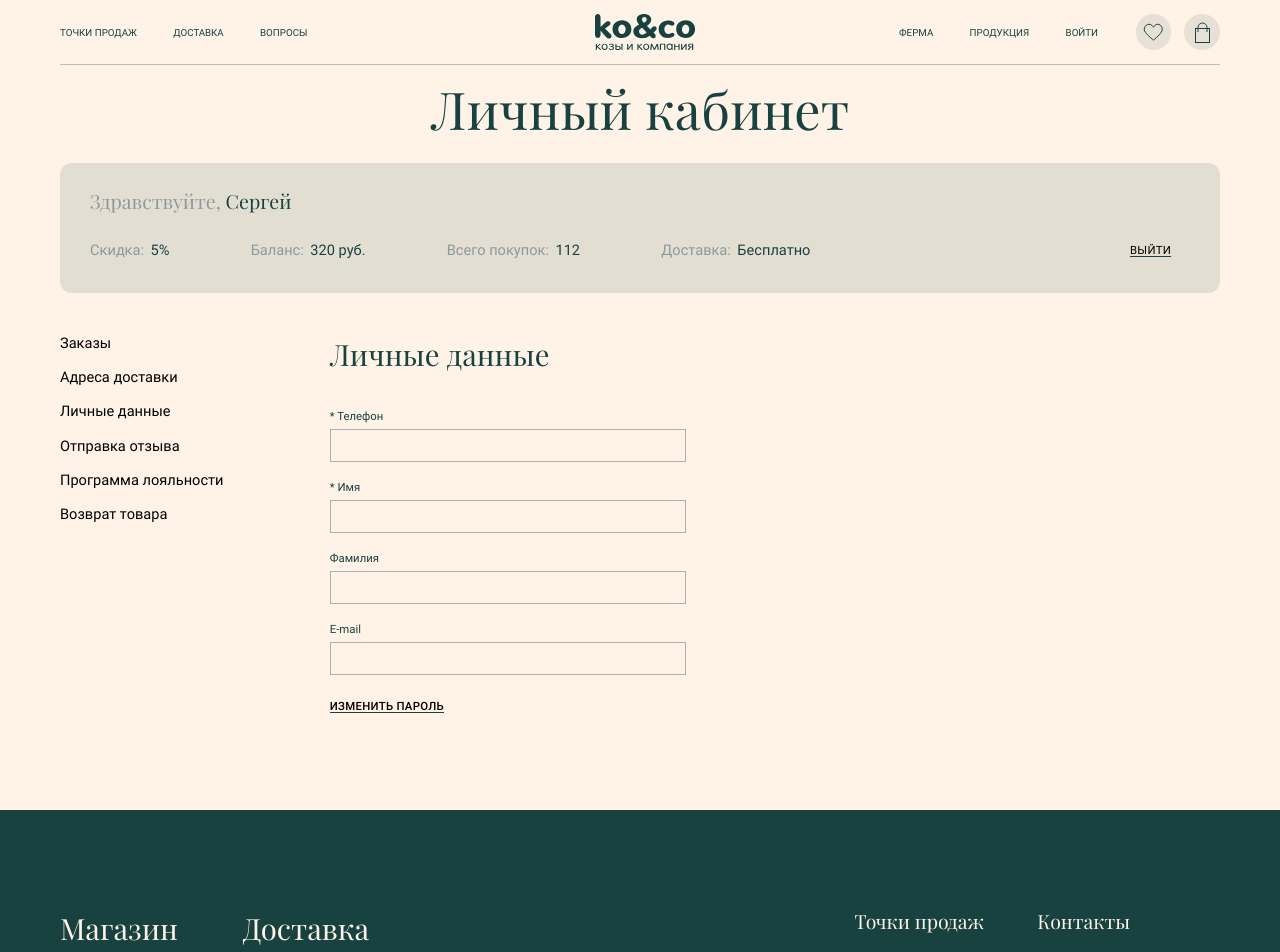
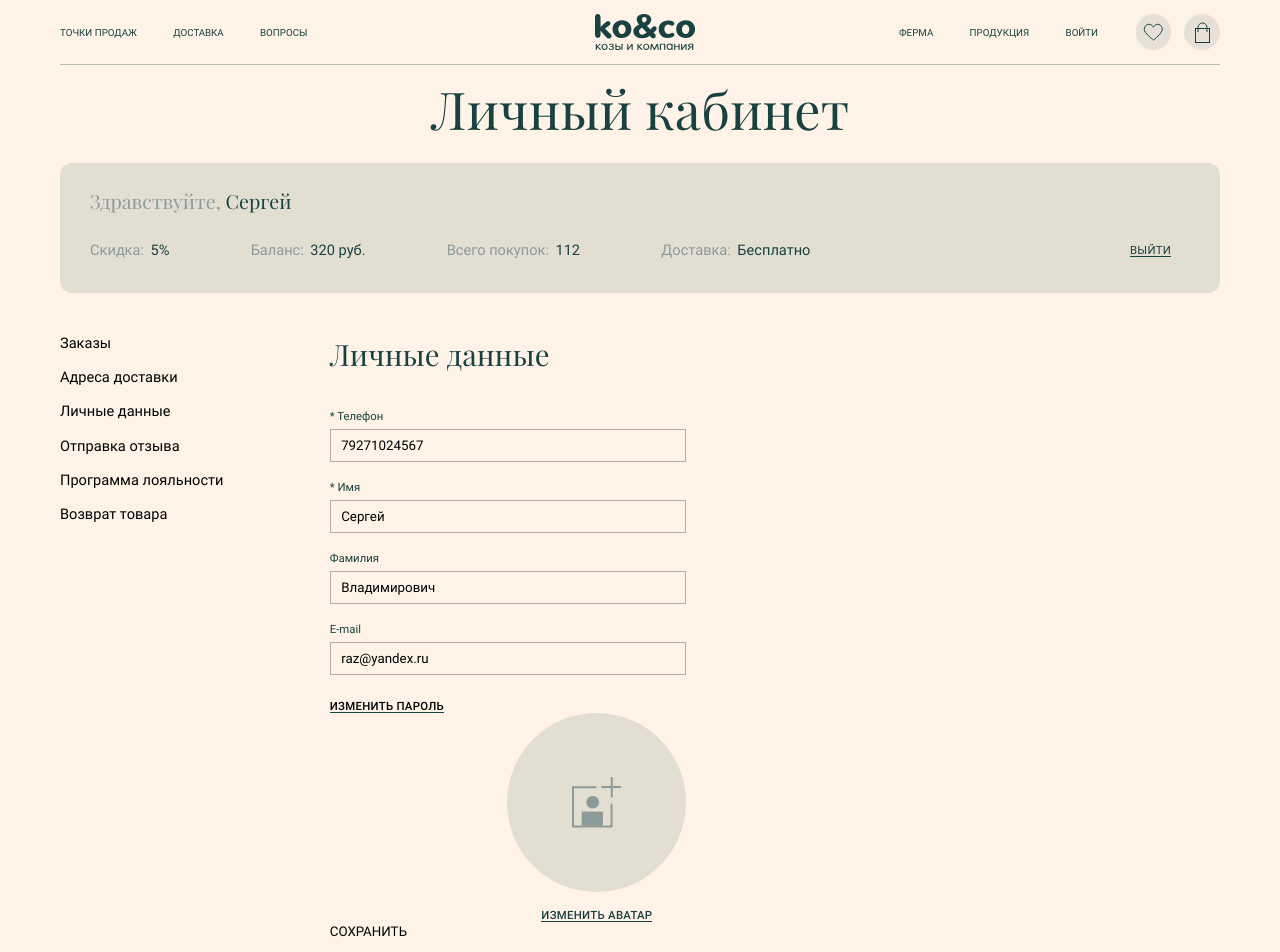
Before and after one commit to Cavern50/ko-cheese, a Next.js app: page /profile in a window 1280 px wide. Shown: the top 952 px of the page. Built offline with nearby package versions, Linux system fonts and the light colour scheme.

Commit message:
added file loading

```diff
--- a/package.json
+++ b/package.json
@@ -27,7 +27,8 @@
     "react-yandex-maps": "^4.6.0",
     "sass": "^1.35.1",
     "standart": "^6.1.0",
-    "swiper": "^6.7.0"
+    "swiper": "^6.7.0",
+    "yup": "^0.32.9"
   },
   "devDependencies": {
     "@babel/core": "^7.14.6",
--- a/src/components/common/Input/Input.jsx
+++ b/src/components/common/Input/Input.jsx
@@ -4,8 +4,9 @@ import clsx from "clsx";
 import s from "./Input.module.scss";
 
 export const Input = (props) => {
-  const { label, type, id, name, props1 } = props;
+  const { label, type, id, name } = props;
   console.log(props);
+
   return (
     <Field name={name}>
       {({
@@ -15,7 +16,7 @@ export const Input = (props) => {
         }) => (
         <div className={label && s.container}>
           {label && <label className={s.label} htmlFor={id}>{label}</label>}
-          <input id={id} className={clsx(type === "checkbox" ? s.checkbox : s.input)} type={type} {...field} />
+          <input {...field} id={id} className={clsx(type === "checkbox" ? s.checkbox : s.input)} type={type} name={name} />
           {meta.touched && meta.error && (
             <div className="error">{meta.error}</div>
           )}
--- a/src/components/common/InputPhoto/InputPhoto.jsx
+++ b/src/components/common/InputPhoto/InputPhoto.jsx
@@ -1,17 +1,26 @@
 import React from "react";
-import { Field } from "formik";
 import s from "./InputPhoto.module.scss";
 
-export const InputPhoto = ({ id, name, formProps }) => (
+export const InputPhoto = ({ id, name, formProps }) => {
+  const [file, setFile] = React.useState("");
 
-  <Field name={name} id={id}>
-    {({
-        field, // { name, value, onChange, onBlur }
-        form: { touched, errors }, // also values, setXXXX, handleXXXX, dirty, isValid, status, etc.
-        meta
-      }) => (
+  const handleChange = (event) => {
+    const reader = new FileReader();
+    reader.onload = () => {
+      if (reader.readyState === 2) {
+        setFile(reader.result);
+      }
+    };
+    reader.readAsDataURL(event.target.files[0]);
+  };
+
+  React.useEffect(() => {
+    formProps.setFieldValue(name, file);
+  }, [file]);
+
+  return (
     <div className={s.container}>
-        <label className={s.label} htmlFor="pic">
+      <label className={s.label} htmlFor={name}>
         <svg width="49" height="51" viewBox="0 0 49 51" fill="none" xmlns="http://www.w3.org/2000/svg">
           <rect x="9.65625" y="34.623" width="21.2459" height="14.1639" fill="#8D9A9A"/>
           <circle cx="20.672" cy="25.1803" r="6.29508" fill="#8D9A9A"/>
@@ -20,9 +29,9 @@ export const InputPhoto = ({ id, name, formProps }) => (
           <line x1="29.3281" y1="10.0164" x2="49.0003" y2="10.0164" stroke="#8D9A9A" strokeWidth="2"/>
         </svg>
       </label>
-        <label htmlFor="pic" className={s.text}>Изменить аватар</label>
-        <input id="pic" className={s.input} type="file" {...field} onChange={e => formProps.setFieldValue("photo", e.target.files[0])}/>
+      <label htmlFor={id} className={s.text}>Изменить аватар</label>
+      <input id={id} name={"photo"} className={s.input} type="file"
+             onChange={e => handleChange(e)}/>
     </div>
-    )}
-  </Field>
   );
+};
--- a/src/components/forms/FormContainer/FormContainer.jsx
+++ b/src/components/forms/FormContainer/FormContainer.jsx
@@ -1,23 +1,23 @@
 import React from "react";
 import { Form, Formik } from "formik";
 import { FormErrorContainer } from "components/forms/FormErrorContainer/FormErrorContianer";
-import { Empty } from "components/common/Empty/Empty";
 import s from "./FormContainer.module.scss";
 
 export const FormContainer = (props) => {
-  // const {serverErrors, className, children, ...other} = props;
-  const { initialValues, children, className } = props;
+  const { serverErrors, children, className, ...other } = props;
   console.log(children);
-
-
   return (
-    <Formik initialValues={initialValues} onSubmit={() => console.log(123)}>
-      {(formProps) => (
-        <Form className={s[className]}>
-
-          {children}
-        </Form>
-      )}
+    <Formik {...other} onSubmit={values => {
+      alert(JSON.stringify(values, null, 2));
+    }}>
+      {(formik) => {
+        const { setErrors } = formik;
+        return (
+          <FormErrorContainer serverErrors={serverErrors && serverErrors} setErrors={setErrors}>
+            <Form className={s[className]}>{children(formik)}</Form>
+          </FormErrorContainer>
+        );
+      }}
     </Formik>
   );
 };
--- a/src/components/sections/auth/AuthSection/AuthSection.module.scss
+++ b/src/components/sections/auth/AuthSection/AuthSection.module.scss
@@ -31,6 +31,8 @@
   height: 3.125rem;
   margin: 3.125rem auto 0 auto;
   text-decoration: underline;
+  font-family: $font-service;
+  text-transform: uppercase;
 }
 
 .reg {
--- a/src/components/sections/profile/ProfileHeader/ProfileHeader.jsx
+++ b/src/components/sections/profile/ProfileHeader/ProfileHeader.jsx
@@ -1,4 +1,5 @@
 import React from "react";
+import Link from "next/link";
 import { H1 } from "components/layout/H1/H1";
 import s from "./ProfileHeader.module.scss";
 
@@ -28,7 +29,10 @@ export const ProfileHeader = () => {
               <span className={s.value}>Бесплатно</span>
             </div>
           </div>
-          <button type="button" className={s.out} href="#">Выйти</button>
+          <Link href="/login">
+            <a className={s.out}>Выйти</a>
+          </Link>
+          {/*<button type="button" className={s.out} href="#">Выйти</button>*/}
         </div>
       </header>
     </>
--- a/src/components/sections/profile/ProfilePersonal/ProfilePersonal.jsx
+++ b/src/components/sections/profile/ProfilePersonal/ProfilePersonal.jsx
@@ -2,17 +2,21 @@ import React from "react";
 import { Input } from "components/common/Input/Input";
 import { InputPhoto } from "components/common/InputPhoto/InputPhoto";
 import { FormContainer } from "components/forms/FormContainer/FormContainer";
+import { PROFILE_VALIDATION_SCHEMA } from "constants.js";
 import s from "./ProfilePersonal.module.scss";
 
 export const ProfilePersonal = () => {
   const initialValues = {
-    phone: "",
-    name: "",
-    email: "",
+    phone: +79271024567,
+    name: "Сергей",
+    surname: "Владимирович",
+    email: "raz@yandex.ru"
   };
 
   return (
-    <FormContainer initialValues={initialValues}>
+    <FormContainer enableReinitialize initialValues={initialValues} validationScheme={PROFILE_VALIDATION_SCHEMA} >
+      {(formProps) => (
+        <>
           <div className={s.container}>
             <div className={s.form}>
               <Input id="phone" label="* Телефон" name="phone" type="tel"/>
@@ -22,9 +26,12 @@ export const ProfilePersonal = () => {
               <button type="button" className={s.password}>Изменить пароль</button>
             </div>
           </div>
-        {/*<div className={s.photo}>*/}
-        {/*  <InputPhoto/>*/}
-        {/*</div>*/}
+          <div className={s.photo}>
+            <InputPhoto name="photo" id="photo" formProps={formProps}/>
+          </div>
+          <button type="submit">сохранить</button>
+        </>
+      )}
     </FormContainer>
   );
 };
--- a/src/constants.js
+++ b/src/constants.js
@@ -1,4 +1,6 @@
 import React from "react";
+import * as Yup from "yup";
+
 import {
   RedWine,
   WhiteWine,
@@ -95,4 +97,11 @@ export const cities = [
   }
 ];
 
-export const instagramUser = 'ko-cheese';
+export const instagramUser = "ko-cheese";
+
+export const PROFILE_VALIDATION_SCHEMA = Yup.object().shape({
+  name: Yup.string(),
+  surname: Yup.string(),
+  email: Yup.string(),
+  phone: Yup.number()
+});
```
Also changed, not shown: src/components/sections/auth/AuthSection/AuthSection.jsx (+12 -2 lines), 1 other file (tests, documents, lock files or other folders). Lines whose indentation alone changed are shown as unchanged.
